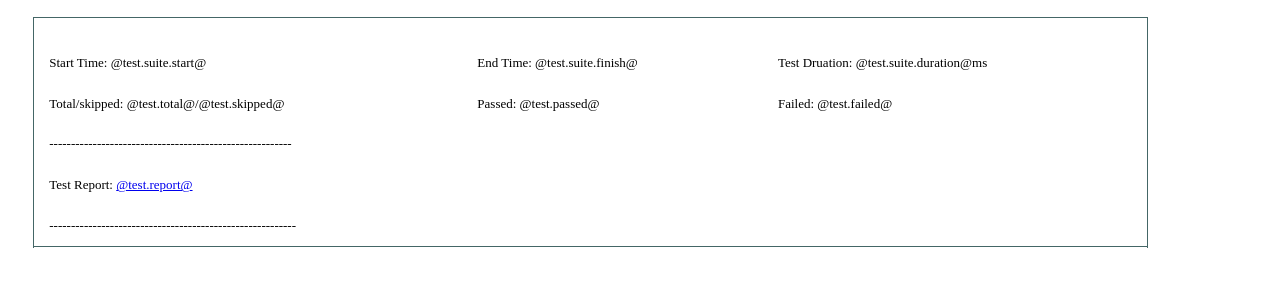
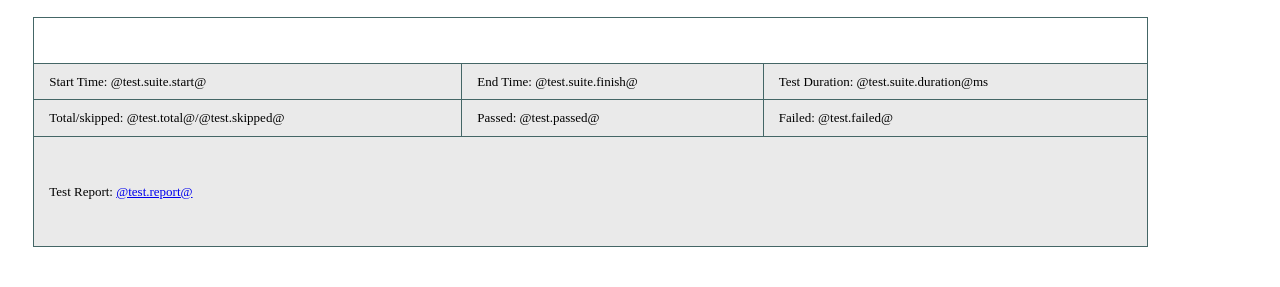
Before and after one commit to penghwh/PractitionerPortal, a plain HTML site: page mail_template.html in a window 1280 px wide. Shown: the part 45-332 px from the top of the page. Drawn offline with Linux system fonts and the light colour scheme.

Commit message:
commit some changes

```diff
--- a/mail_template.html
+++ b/mail_template.html
@@ -45,39 +45,27 @@
 	<body>
 		<div id="header">Project [<b>@testing.project@</b>] - @project.type.name@ - @test.display.result@</div>
 		<div id="testinfo">
-			<table id="infoTable">
+			<table id="infoTable" border="1">
 				<tr id="infoTitle" class="tc_@test.result@">
-					<td colspan="3">Test Result Overview - @testing.browser@ - Pass rate: @success.ratio@%</td>
+					<td colspan="3" height="20">Test Result Overview - @testing.browser@ - Pass rate: @success.ratio@%</td>
 				</tr>
-				<tr>
-					<td>Start Time: @test.suite.start@</td>
+				<tr bgcolor="#EAEAEA">
+					<td height="20">Start Time: @test.suite.start@</td>
 					<td>End Time: @test.suite.finish@</td>
-					<td>Test Druation: @test.suite.duration@ms</td>
+					<td>Test Duration: @test.suite.duration@ms</td>
 				</tr>
-				<tr>
-					<td>Total/skipped: @test.total@/@test.skipped@</td>
+				<tr bgcolor="#EAEAEA">
+					<td height="20">Total/skipped: @test.total@/@test.skipped@</td>
 					<td>Passed: @test.passed@</td>
 					<td>Failed: @test.failed@</td>
 				</tr>
-				<tr>
-				<!--		<td colspan="3">静态代码检查: <a href="@sonar.url@">@sonar.url@</a></td> -->
-						<td colspan="3">--------------------------------------------------------</td>
-				</tr>
-				<tr>
-						<td colspan="3">Test Report: <a href="@test.report@">@test.report@</a></td>
-				</tr>
-				<tr>
-				<!--		<td colspan="3">测试报告(Excel): <a href="@test.report.excel@">@test.report.excel@</a></td>  -->
-						<td colspan="3">---------------------------------------------------------</td>
-				</tr>
-				<tr>
-				<!--		<td colspan="3">Jenkins任务: 编译部署：@BUILD_JOB_LINK@， 自动化测试：<a href="@TA_URL@">@TA_JOB_NAME@ - Build # @TA_JOB_NUMBER@</a></td>-->
+				<tr bgcolor="#EAEAEA">
+						<td colspan="3" height="60">Test Report: <a href="@test.report@">@test.report@</a></td>
 				</tr>
 			</table>
 			</br>
-		<!--	<img src="@JOB_URL@/testngreports/graph" />-->
+		<!--	<img src="@JOB_URL@/testngreports/graph" />  -->
 		</div>
-		<!--<div id="changesDiv"><b>Changes:</br>@changes.content@  -->
 		</div>
 	</body>
 </html>
```
Also changed, not shown: build.xml (+5 -5 lines), 3 other files.
